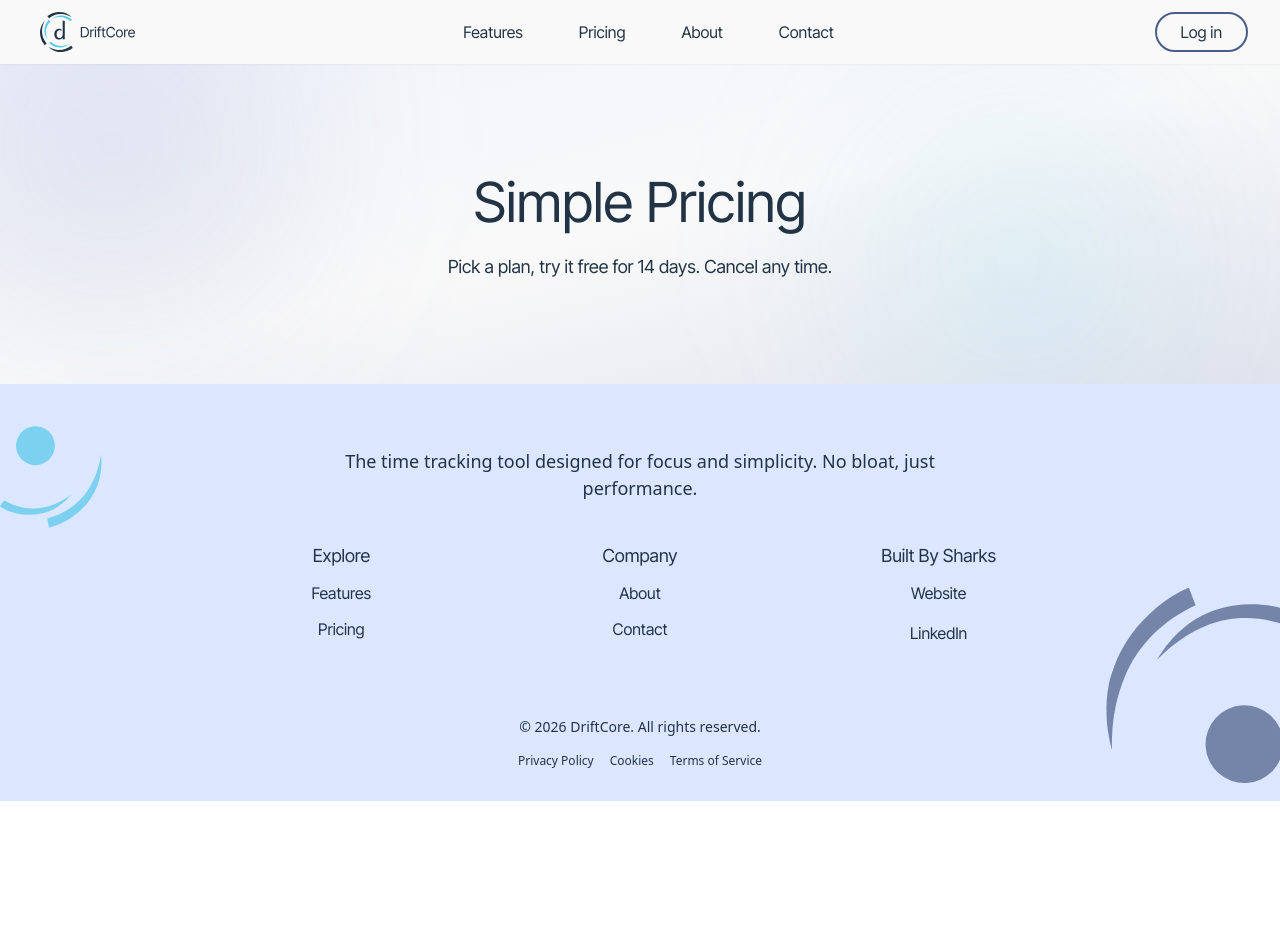
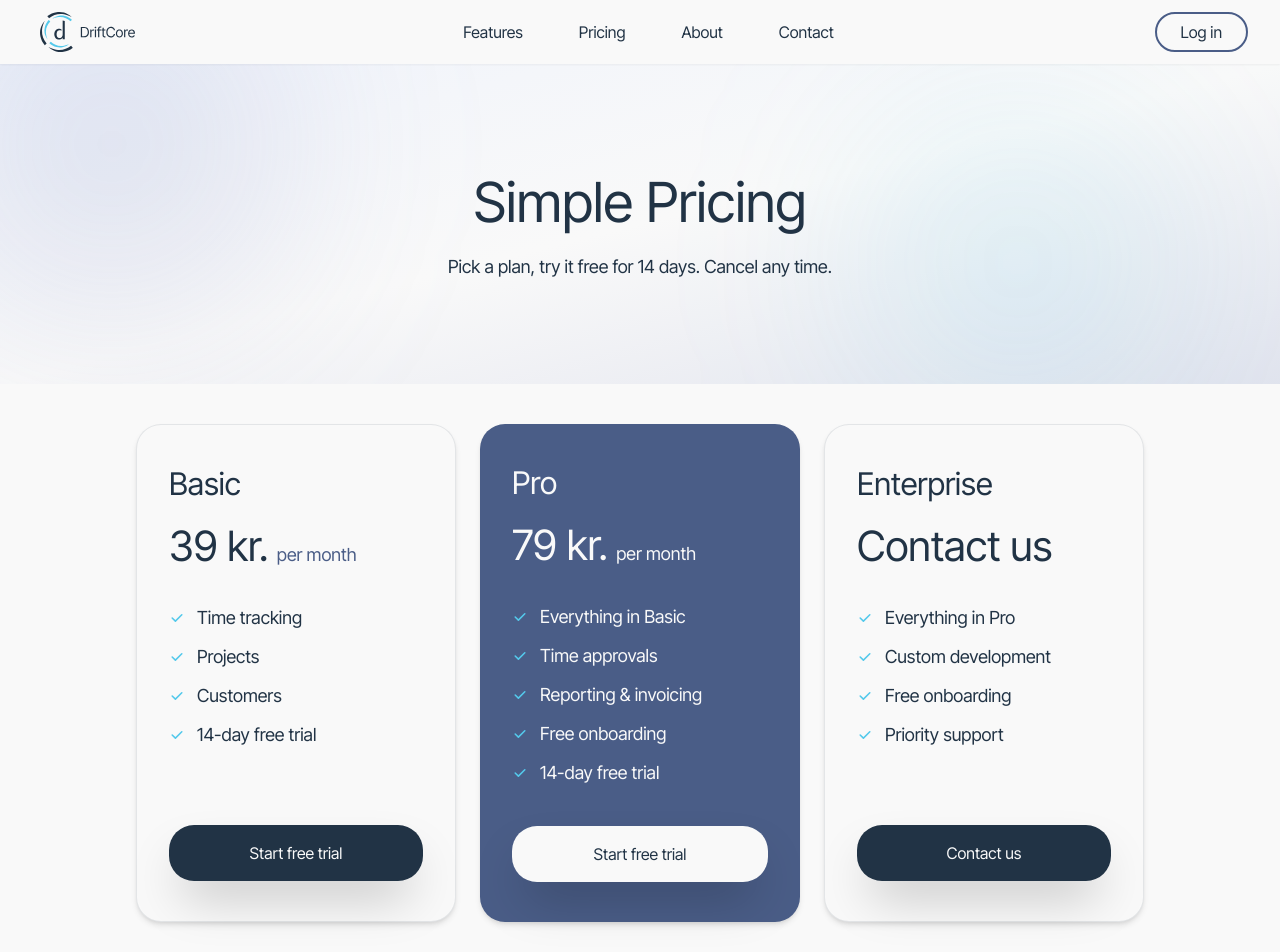
Before and after one commit to emilia240/driftcore-site, a Vue app: page /pricing in a window 1280 px wide. Shown: the top 952 px of the page. Before the commit the page ends 801 px from the top, so only its background shows below. Built offline with nearby package versions, Linux system fonts and the light colour scheme.

Commit message:
feat: Add reusable pricing card with prop-driven content and styling

```diff
--- a/src/App.vue
+++ b/src/App.vue
@@ -1,5 +1,5 @@
 <template>
-  <div id="app" class="flex flex-col min-h-screen">
+  <div id="app" class="flex flex-col min-h-screen bg-cream">
     <NavBar />
 
      <main class="flex-grow">
--- /dev/null
+++ b/src/components/common/PricingCard.vue
@@ -0,0 +1,69 @@
+<template>
+  <article
+  class="flex flex-col w-full sm:w-80 items-center rounded-xl px-8 py-10 shadow-md md:items-start"
+  :class="highlighted ? 'bg-blue-muted' : 'bg-cream border border-navy/10'"
+    >
+    <h2
+      class="font-heading text-h3 leading-tight"
+      :class="highlighted ? 'text-cream' : 'text-navy'"
+    >
+      {{ planName }}
+    </h2>
+
+    <div class="mt-4 flex items-baseline gap-2">
+      <h3
+        class="font-heading text-h2 leading-tight"
+        :class="highlighted ? 'text-cream' : 'text-navy'"
+      >
+        {{ price }}
+      </h3>
+      <span
+        v-if="priceNote"
+        class="font-body text-body"
+        :class="highlighted ? 'text-cream' : 'text-blue-muted'"
+      >
+        {{ priceNote }}
+      </span>
+    </div>
+
+    <ul class="mt-8 flex flex-col gap-3">
+      <li
+        v-for="feature in features"
+        :key="feature"
+        class="flex items-center gap-3 font-body text-body"
+        :class="highlighted ? 'text-cream' : 'text-navy'"
+      >
+        <svg class="h-4 w-4 shrink-0 text-cyan" fill="currentColor" viewBox="0 0 20 20" aria-hidden="true">
+          <path fill-rule="evenodd" d="M16.707 5.293a1 1 0 010 1.414l-8 8a1 1 0 01-1.414 0l-4-4a1 1 0 011.414-1.414L8 12.586l7.293-7.293a1 1 0 011.414 0z" clip-rule="evenodd" />
+        </svg>
+        {{ feature }}
+      </li>
+    </ul>
+
+    <div class="mt-auto pt-10 w-full">
+      <router-link
+        :to="ctaLabel === 'Contact us' ? '/contact' : '/signup'"
+        class="block w-full rounded-xl px-10 py-4 text-center font-body text-base shadow-2xl transition-all duration-300 hover:scale-105"
+        :class="highlighted
+          ? 'bg-cream text-navy hover:bg-cyan hover:text-navy'
+          : 'bg-navy text-cream hover:bg-cyan hover:text-navy'"
+      >
+        {{ ctaLabel }}
+      </router-link>
+    </div>
+  </article>
+</template>
+
+<script setup>
+defineProps({
+  planName:    { type: String,  required: true },
+  price:       { type: String,  required: true },
+  priceNote:   { type: String,  default: 'per month' },
+  features:    { type: Array,   required: true },
+  ctaLabel:    { type: String,  default: 'Start free trial' },
+  highlighted: { type: Boolean, default: false },
+})
+</script>
+
+<style scoped>
+</style>
--- a/src/views/PricingView.vue
+++ b/src/views/PricingView.vue
@@ -1,8 +1,37 @@
 <template>
-  <HeroSection title="Simple Pricing" subtitle="Pick a plan, try it free for 14 days. Cancel any time." tag="h2" />
+  <HeroSection
+    title="Simple Pricing"
+    subtitle="Pick a plan, try it free for 14 days. Cancel any time."
+    tag="h2"
+  />
 
+  <div class="mx-auto px-6 py-8 lg:py-10 flex flex-col items-center gap-6 lg:flex-row lg:justify-center lg:items-stretch">
+    <PricingCard
+      planName="Basic"
+      price="39 kr."
+      :features="['Time tracking', 'Projects', 'Customers', '14-day free trial']"
+    />
+    <PricingCard
+      planName="Pro"
+      price="79 kr."
+      :features="['Everything in Basic', 'Time approvals', 'Reporting & invoicing', 'Free onboarding', '14-day free trial']"
+      :highlighted="true"
+    />
+    <PricingCard
+      planName="Enterprise"
+      price="Contact us"
+      priceNote=""
+      :features="['Everything in Pro', 'Custom development', 'Free onboarding', 'Priority support']"
+      ctaLabel="Contact us"
+    />
+  </div>
+
+  <p class="mx-6 my-6 rounded-xl bg-cyan/60 px-6 py-4 text-center font-body text-body text-navy lg:mx-auto lg:my-12 lg:max-w-4xl">
+  Onboarding available as a paid add-on for Basic. Included in Pro & Enterprise.
+  </p>
 </template>
 
 <script setup>
 import HeroSection from '../components/common/HeroSection.vue'
+import PricingCard from '../components/common/PricingCard.vue'
 </script>
```
